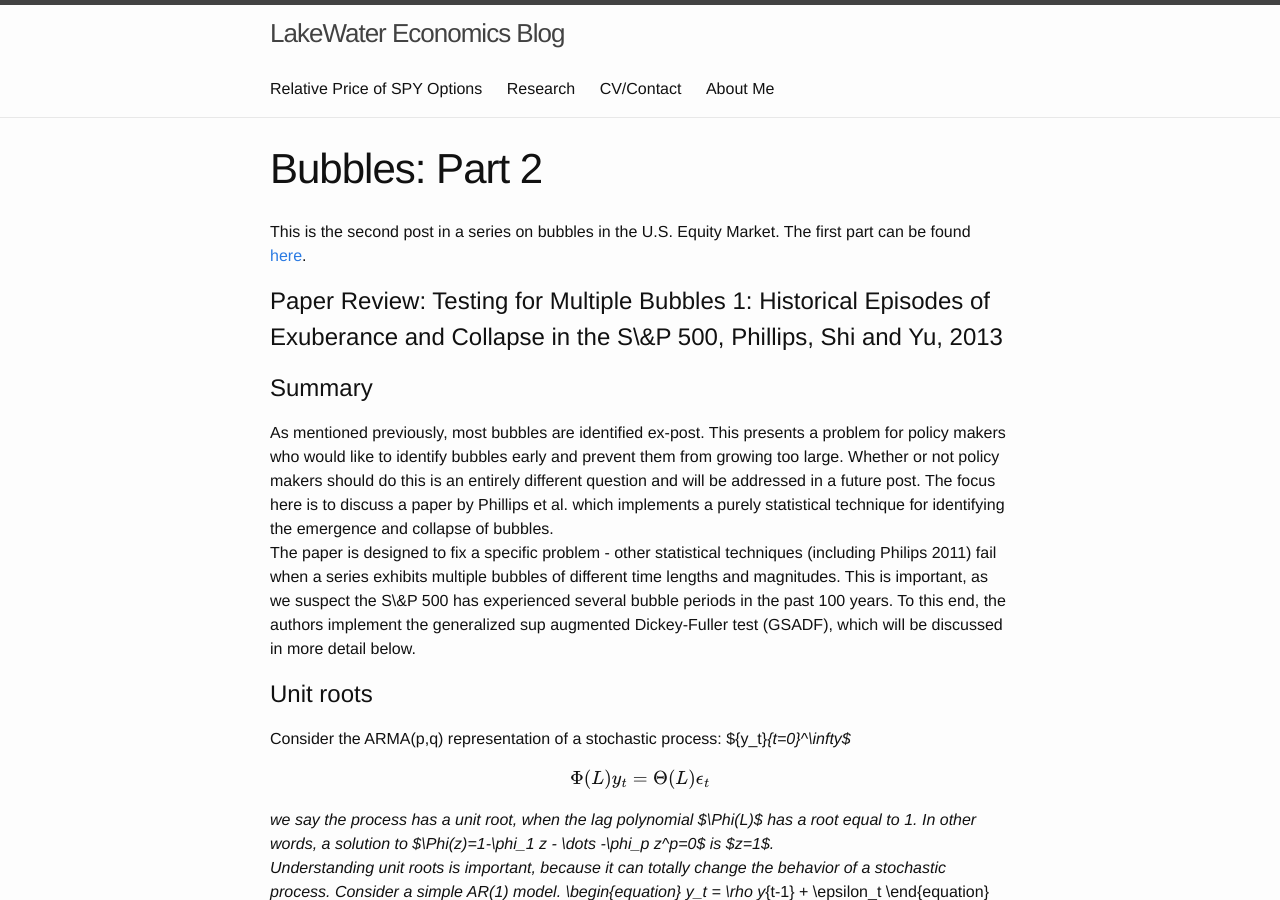
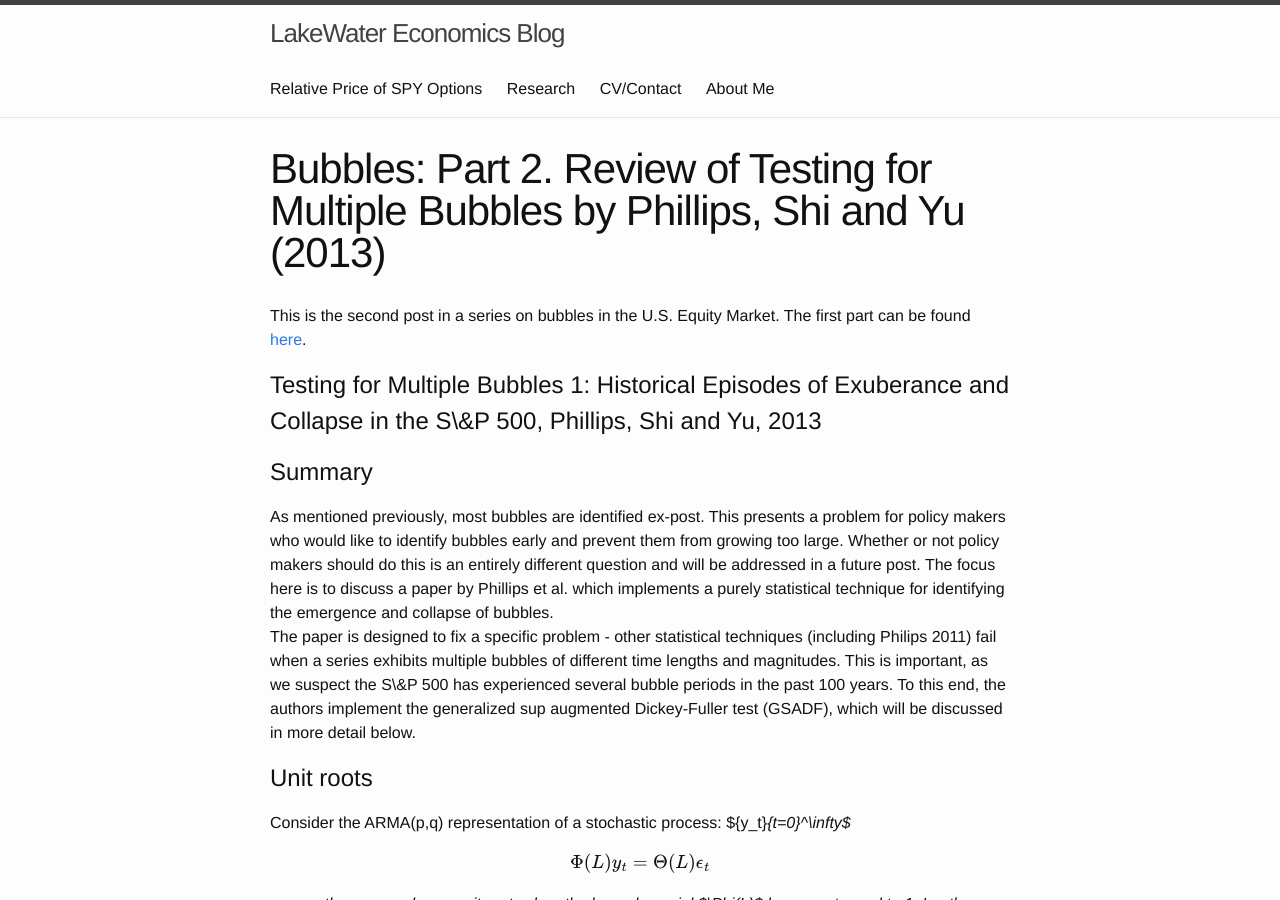
Before and after one commit to mcsammon/mcsammon.github.io, a Jekyll site: the page built from _posts/2016-06-17-post.markdown, in a window 1280 px wide and 900 px high. Built offline with Jekyll 4.4.1, drawn with Linux system fonts in a browser that asks for light colours; formulas are drawn with MathJax 3.

Commit message:
Fix Title

```diff
--- a/_posts/2016-06-17-post.markdown
+++ b/_posts/2016-06-17-post.markdown
@@ -1,12 +1,12 @@
 ---
 layout: page
-title:  "Bubbles: Part 2"
+title:  "Bubbles: Part 2. Review of Testing for Multiple Bubbles by Phillips, Shi and Yu (2013)"
 ---
 
 
 This is the second post in a series on bubbles in the U.S. Equity Market.  The first part can be found <a href="http://marcosammon.com/2016/06/15/post.html" title="b1">here</a>.
 
-# Paper Review: Testing for Multiple Bubbles 1: Historical Episodes of Exuberance and Collapse in the S\&P 500, Phillips, Shi and Yu, 2013
+# Testing for Multiple Bubbles 1: Historical Episodes of Exuberance and Collapse in the S\&P 500, Phillips, Shi and Yu, 2013
 
 # Summary
 
```
